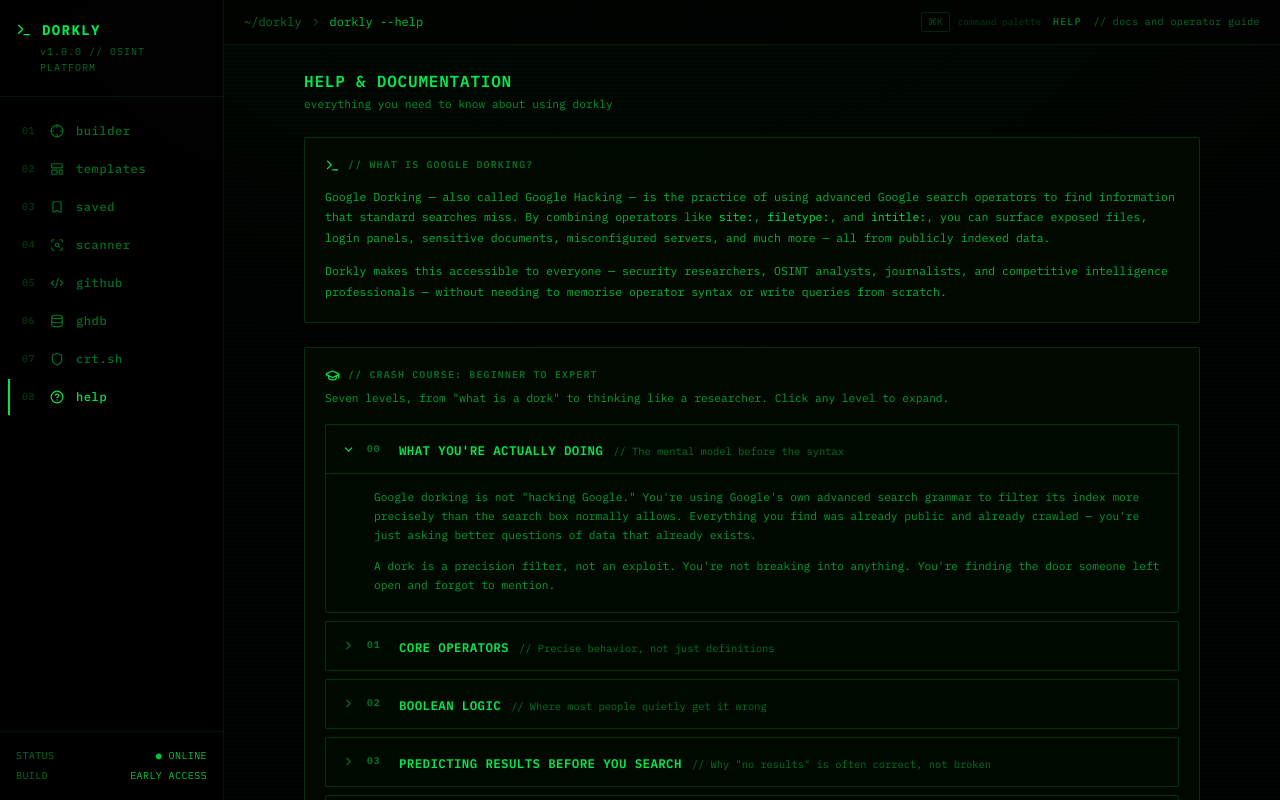
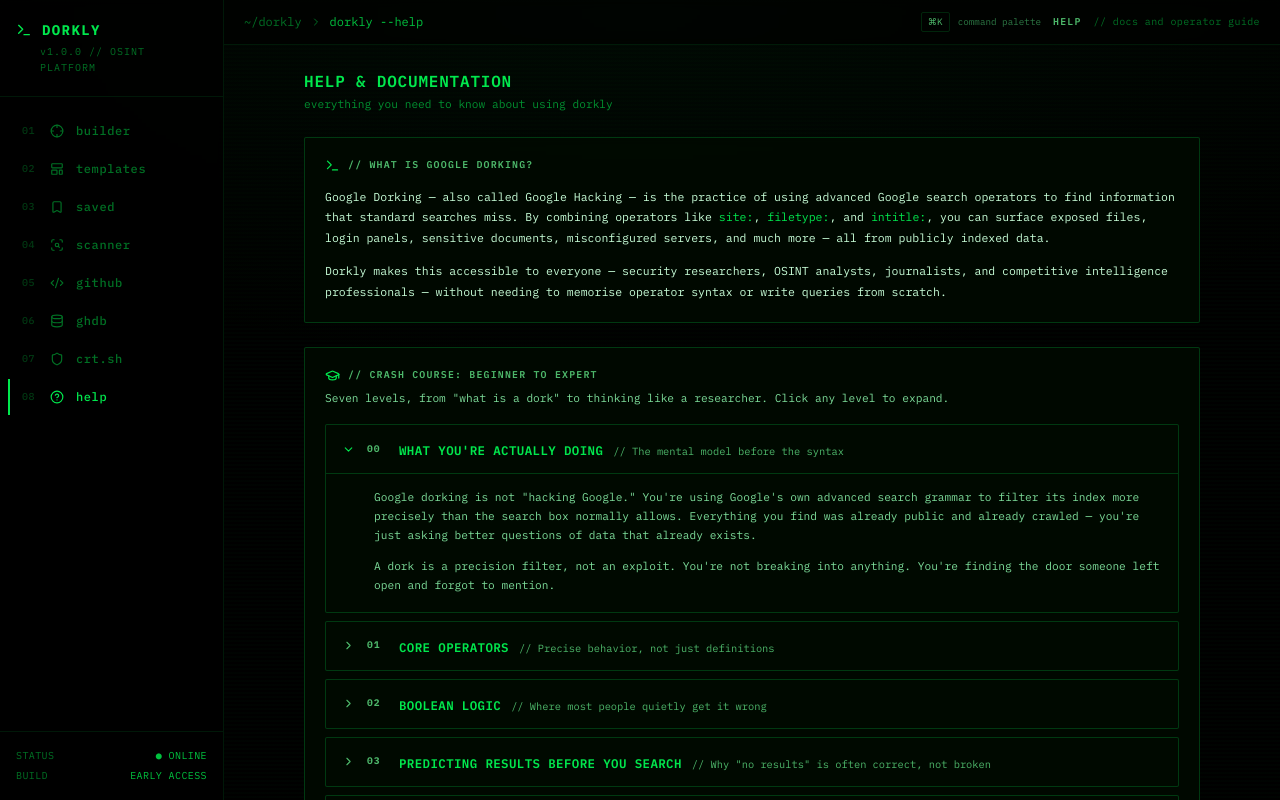
Before and after one commit to bishopaudu/Dorkly, a React (Vite) app in the folder apps/web/: page /help in a window 1280 px wide. Built offline with nearby package versions, Linux system fonts and the light colour scheme.

Commit message:
fixed color contrast

```diff
--- a/apps/web/src/components/layout/Topbar.tsx
+++ b/apps/web/src/components/layout/Topbar.tsx
@@ -23,8 +23,8 @@
       <span className="text-phosphor-500 text-xs font-mono mr-4">{page.cmd}</span>
       <div className="flex-1" />
       <div style={{ display: 'flex', alignItems: 'center', gap: '8px', marginRight: '12px' }}>
-        <kbd style={{ fontFamily: 'IBM Plex Mono, monospace', fontSize: '0.58rem', color: 'rgba(0,232,77,0.35)', border: '1px solid rgba(0,232,77,0.15)', borderRadius: '2px', padding: '2px 6px', background: 'transparent' }}>⌘K</kbd>
-        <span style={{ fontSize: '0.58rem', color: 'rgba(0,232,77,0.25)' }}>command palette</span>
+        <kbd style={{ fontFamily: 'IBM Plex Mono, monospace', fontSize: '0.58rem', color: 'var(--text-tertiary)', border: '1px solid rgba(0,232,77,0.15)', borderRadius: '2px', padding: '2px 6px', background: 'transparent' }}>⌘K</kbd>
+        <span style={{ fontSize: '0.58rem', color: 'var(--text-disabled)' }}>command palette</span>
       </div>
       <div className="flex items-center gap-3">
         <span className="section-label">{page.title}</span>
--- a/apps/web/src/components/ui/CommandPalette.tsx
+++ b/apps/web/src/components/ui/CommandPalette.tsx
@@ -28,7 +28,7 @@
     { id: 'templates', label: 'Go to Templates',  description: 'Browse curated dork library',           icon: LayoutTemplate, action: () => go('/templates'), keys: '02' },
     { id: 'saved',     label: 'Go to Saved',      description: 'Your local dork library',               icon: Bookmark,       action: () => go('/saved'),     keys: '03' },
     { id: 'scanner',   label: 'Go to Scanner',    description: 'Domain recon dork suite',               icon: ScanSearch,     action: () => go('/scanner'),   keys: '04' },
-    { id: 'github',    label: 'Go to GitHub',     description: 'GitHub code & secret recon',            icon: Code2,          action: () => go('/github'),    keys: '05' },
+    { id: 'github',    label: 'Go to GitHub',     description: 'GitHub code and secret recon',          icon: Code2,          action: () => go('/github'),    keys: '05' },
     { id: 'ghdb',      label: 'Go to GHDB',       description: 'Google Hacking Database browser',       icon: Database,       action: () => go('/ghdb'),      keys: '06' },
     { id: 'crtsh',     label: 'Go to crt.sh',     description: 'Certificate transparency recon',        icon: Shield,         action: () => go('/crtsh'),     keys: '07' },
     { id: 'help',      label: 'Go to Help',       description: 'Docs, operators, crash course',         icon: HelpCircle,     action: () => go('/help'),      keys: '08' },
@@ -64,58 +64,121 @@
   return (
     <div
       onClick={onClose}
-      style={{ position: 'fixed', inset: 0, background: 'rgba(0,0,0,0.85)', backdropFilter: 'blur(4px)', zIndex: 100, display: 'flex', alignItems: 'flex-start', justifyContent: 'center', paddingTop: '20vh' }}
+      style={{
+        position: 'fixed', inset: 0, zIndex: 100,
+        background: 'rgba(0,0,0,0.88)',
+        backdropFilter: 'blur(6px)',
+        display: 'flex', alignItems: 'flex-start',
+        justifyContent: 'center', paddingTop: '18vh',
+      }}
     >
       <div
         onClick={e => e.stopPropagation()}
-        style={{ width: '100%', maxWidth: '520px', margin: '0 16px', background: '#000', border: '1px solid var(--border-active)', borderRadius: '4px', boxShadow: '0 0 40px rgba(0,232,77,0.25)', animation: 'fadeUp 0.15s ease-out', overflow: 'hidden' }}
+        style={{
+          width: '100%', maxWidth: '540px', margin: '0 16px',
+          background: '#0a140a',
+          border: '1px solid rgba(0,232,77,0.5)',
+          borderRadius: '4px',
+          boxShadow: '0 0 60px rgba(0,232,77,0.2), 0 0 0 1px rgba(0,232,77,0.1)',
+          animation: 'fadeUp 0.15s ease-out',
+          overflow: 'hidden',
+        }}
       >
         {/* Search input */}
-        <div style={{ display: 'flex', alignItems: 'center', gap: '10px', padding: '12px 14px', borderBottom: '1px solid var(--border-default)' }}>
-          <Search size={14} style={{ color: 'var(--text-tertiary)', flexShrink: 0 }} />
+        <div style={{
+          display: 'flex', alignItems: 'center', gap: '12px',
+          padding: '14px 16px',
+          borderBottom: '1px solid rgba(0,232,77,0.15)',
+        }}>
+          <Search size={16} style={{ color: '#4db86a', flexShrink: 0 }} />
           <input
             ref={inputRef}
             value={query}
             onChange={e => setQuery(e.target.value)}
             onKeyDown={handleKey}
             placeholder="type a command or page name..."
-            style={{ flex: 1, background: 'transparent', border: 'none', outline: 'none', fontFamily: 'IBM Plex Mono, monospace', fontSize: '0.82rem', color: 'var(--text-primary)' }}
+            style={{
+              flex: 1, background: 'transparent', border: 'none', outline: 'none',
+              fontFamily: 'IBM Plex Mono, monospace',
+              fontSize: '0.85rem',
+              color: '#c8ffd8',
+            }}
           />
-          <button onClick={onClose} className="btn btn-ghost btn-sm" style={{ padding: '3px', flexShrink: 0 }}>
-            <X size={13} />
+          <button
+            onClick={onClose}
+            style={{
+              background: 'transparent', border: '1px solid rgba(0,232,77,0.2)',
+              borderRadius: '2px', cursor: 'pointer', padding: '3px 6px',
+              color: '#4db86a', display: 'flex', alignItems: 'center',
+              fontSize: '0.6rem', fontFamily: 'IBM Plex Mono, monospace',
+              gap: '3px',
+            }}
+          >
+            <X size={11} /> esc
           </button>
         </div>
 
         {/* Results */}
-        <div style={{ maxHeight: '340px', overflowY: 'auto' }}>
+        <div style={{ maxHeight: '360px', overflowY: 'auto' }}>
           {filtered.length === 0 ? (
-            <div style={{ padding: '24px', textAlign: 'center', fontSize: '0.7rem', color: 'var(--text-tertiary)' }}>
+            <div style={{
+              padding: '32px', textAlign: 'center',
+              fontSize: '0.75rem', color: '#4db86a',
+              fontFamily: 'IBM Plex Mono, monospace',
+            }}>
               no commands match "{query}"
             </div>
           ) : (
             filtered.map((cmd, i) => {
               const Icon = cmd.icon
+              const isSelected = i === selected
               return (
                 <button
                   key={cmd.id}
                   onClick={cmd.action}
+                  onMouseEnter={() => setSelected(i)}
                   style={{
-                    width: '100%', display: 'flex', alignItems: 'center', gap: '10px',
-                    padding: '10px 14px', background: i === selected ? 'rgba(0,232,77,0.08)' : 'transparent',
-                    border: 'none', borderLeft: i === selected ? '2px solid #00e84d' : '2px solid transparent',
-                    cursor: 'pointer', textAlign: 'left', transition: 'background 0.1s',
+                    width: '100%',
+                    display: 'flex', alignItems: 'center', gap: '12px',
+                    padding: '11px 16px',
+                    background: isSelected ? 'rgba(0,232,77,0.1)' : 'transparent',
+                    border: 'none',
+                    borderLeft: isSelected ? '2px solid #00e84d' : '2px solid transparent',
+                    cursor: 'pointer', textAlign: 'left',
+                    transition: 'background 0.08s',
                   }}
-                  onMouseEnter={() => setSelected(i)}
                 >
-                  <div style={{ width: '28px', height: '28px', border: `1px solid ${i === selected ? 'var(--border-active)' : 'var(--border-default)'}`, display: 'flex', alignItems: 'center', justifyContent: 'center', flexShrink: 0, borderRadius: '2px' }}>
-                    <Icon size={13} style={{ color: i === selected ? '#00e84d' : 'var(--text-tertiary)' }} />
+                  <div style={{
+                    width: '32px', height: '32px', flexShrink: 0,
+                    border: `1px solid ${isSelected ? 'rgba(0,232,77,0.5)' : 'rgba(0,232,77,0.2)'}`,
+                    background: isSelected ? 'rgba(0,232,77,0.12)' : 'rgba(0,232,77,0.04)',
+                    borderRadius: '2px',
+                    display: 'flex', alignItems: 'center', justifyContent: 'center',
+                  }}>
+                    <Icon size={14} style={{ color: isSelected ? '#00e84d' : '#4db86a' }} />
                   </div>
                   <div style={{ flex: 1 }}>
-                    <p style={{ fontSize: '0.75rem', fontWeight: 600, color: i === selected ? '#00e84d' : 'var(--text-secondary)', marginBottom: '1px' }}>{cmd.label}</p>
-                    <p style={{ fontSize: '0.62rem', color: 'var(--text-tertiary)' }}>{cmd.description}</p>
+                    <p style={{
+                      fontSize: '0.8rem', fontWeight: 600, margin: 0,
+                      color: isSelected ? '#c8ffd8' : '#7dde9a',
+                      fontFamily: 'IBM Plex Mono, monospace',
+                    }}>
+                      {cmd.label}
+                    </p>
+                    <p style={{
+                      fontSize: '0.68rem', margin: '2px 0 0',
+                      color: isSelected ? '#4db86a' : '#2d7a45',
+                      fontFamily: 'IBM Plex Mono, monospace',
+                    }}>
+                      {cmd.description}
+                    </p>
                   </div>
                   {cmd.keys && (
-                    <span style={{ fontSize: '0.6rem', color: 'var(--text-disabled)', letterSpacing: '0.06em' }}>
+                    <span style={{
+                      fontSize: '0.6rem', color: '#2d7a45',
+                      fontFamily: 'IBM Plex Mono, monospace',
+                      letterSpacing: '0.06em',
+                    }}>
                       {cmd.keys}
                     </span>
                   )}
@@ -126,11 +189,28 @@
         </div>
 
         {/* Footer */}
-        <div style={{ display: 'flex', gap: '16px', padding: '8px 14px', borderTop: '1px solid var(--border-default)', background: 'rgba(0,232,77,0.02)' }}>
+        <div style={{
+          display: 'flex', gap: '16px', padding: '9px 16px',
+          borderTop: '1px solid rgba(0,232,77,0.12)',
+          background: 'rgba(0,232,77,0.03)',
+          flexWrap: 'wrap',
+        }}>
           {[['↑↓', 'navigate'], ['↵', 'select'], ['esc', 'close'], ['/', 'focus search']].map(([key, label]) => (
-            <div key={key} style={{ display: 'flex', alignItems: 'center', gap: '4px' }}>
-              <kbd style={{ fontFamily: 'IBM Plex Mono, monospace', fontSize: '0.58rem', color: 'var(--text-tertiary)', border: '1px solid var(--border-default)', borderRadius: '2px', padding: '1px 5px', background: 'rgba(0,232,77,0.04)' }}>{key}</kbd>
-              <span style={{ fontSize: '0.58rem', color: 'var(--text-disabled)' }}>{label}</span>
+            <div key={key} style={{ display: 'flex', alignItems: 'center', gap: '5px' }}>
+              <kbd style={{
+                fontFamily: 'IBM Plex Mono, monospace',
+                fontSize: '0.62rem',
+                color: '#7dde9a',
+                border: '1px solid rgba(0,232,77,0.25)',
+                borderRadius: '2px',
+                padding: '1px 6px',
+                background: 'rgba(0,232,77,0.06)',
+              }}>
+                {key}
+              </kbd>
+              <span style={{ fontSize: '0.62rem', color: '#4db86a', fontFamily: 'IBM Plex Mono, monospace' }}>
+                {label}
+              </span>
             </div>
           ))}
         </div>
--- a/apps/web/src/components/ui/ExportMenu.tsx
+++ b/apps/web/src/components/ui/ExportMenu.tsx
@@ -74,7 +74,7 @@
                 padding: '9px 12px',
                 background: 'transparent',
                 border: 'none',
-                color: 'rgba(0,232,77,0.85)',
+                color: 'var(--text-primary)',
                 fontSize: '0.7rem',
                 fontFamily: 'IBM Plex Mono, monospace',
                 cursor: busy ? 'wait' : 'pointer',
--- a/apps/web/src/index.css
+++ b/apps/web/src/index.css
@@ -5,13 +5,13 @@
 @tailwind utilities;
 
 :root {
-  --text-primary:   rgba(0,232,77,0.92);
-  --text-secondary: rgba(0,232,77,0.68);
-  --text-tertiary:  rgba(0,232,77,0.48);
-  --text-disabled:  rgba(0,232,77,0.30);
-  --border-default: rgba(0,232,77,0.18);
-  --border-hover:   rgba(0,232,77,0.40);
-  --border-active:  rgba(0,232,77,0.55);
+  --text-primary:   #c8ffd8;
+  --text-secondary: #7dde9a;
+  --text-tertiary:  #4db86a;
+  --text-disabled:  #2d7a45;
+  --border-default: rgba(0,232,77,0.22);
+  --border-hover:   rgba(0,232,77,0.45);
+  --border-active:  rgba(0,232,77,0.65);
 }
 
 @layer base {
--- a/apps/web/src/pages/HelpPage.tsx
+++ b/apps/web/src/pages/HelpPage.tsx
@@ -135,7 +135,7 @@
                 }}>
                   {String(i + 1).padStart(2, '0')}
                 </span>
-                <p style={{ fontSize: '0.68rem', color: 'rgba(0,232,77,0.78)', lineHeight: 1.6 }}>{step}</p>
+                <p style={{ fontSize: '0.68rem', color: 'var(--text-primary)', lineHeight: 1.6 }}>{step}</p>
               </div>
             ))}
           </div>
@@ -147,7 +147,7 @@
             {section.tips.map((tip, i) => (
               <div key={i} style={{ display: 'flex', gap: '8px', alignItems: 'flex-start' }}>
                 <ChevronRight size={11} style={{ color: '#00e84d', flexShrink: 0, marginTop: '3px' }} />
-                <p style={{ fontSize: '0.68rem', color: 'rgba(0,232,77,0.72)', lineHeight: 1.6 }}>{tip}</p>
+                <p style={{ fontSize: '0.68rem', color: 'var(--text-primary)', lineHeight: 1.6 }}>{tip}</p>
               </div>
             ))}
           </div>
@@ -176,7 +176,7 @@
           <Terminal size={15} style={{ color: '#00e84d' }} />
           <p className="section-label">// WHAT IS GOOGLE DORKING?</p>
         </div>
-        <p style={{ fontSize: '0.72rem', color: 'rgba(0,232,77,0.78)', lineHeight: 1.8, marginBottom: '12px' }}>
+        <p style={{ fontSize: '0.72rem', color: 'var(--text-primary)', lineHeight: 1.8, marginBottom: '12px' }}>
           Google Dorking — also called Google Hacking — is the practice of using advanced Google search operators
           to find information that standard searches miss. By combining operators like <code style={{ color: '#00e84d', fontFamily: 'IBM Plex Mono, monospace' }}>site:</code>,{' '}
           <code style={{ color: '#00e84d', fontFamily: 'IBM Plex Mono, monospace' }}>filetype:</code>, and{' '}
@@ -184,7 +184,7 @@
           exposed files, login panels, sensitive documents, misconfigured servers, and much more — all from publicly
           indexed data.
         </p>
-        <p style={{ fontSize: '0.72rem', color: 'rgba(0,232,77,0.78)', lineHeight: 1.8 }}>
+        <p style={{ fontSize: '0.72rem', color: 'var(--text-primary)', lineHeight: 1.8 }}>
           Dorkly makes this accessible to everyone — security researchers, OSINT analysts, journalists, and
           competitive intelligence professionals — without needing to memorise operator syntax or write queries
           from scratch.
@@ -213,10 +213,10 @@
               <code style={{ fontSize: '0.72rem', fontWeight: 700, color: '#00e84d', fontFamily: 'IBM Plex Mono, monospace' }}>
                 {op}
               </code>
-              <code style={{ fontSize: '0.65rem', color: 'rgba(0,232,77,0.68)', fontFamily: 'IBM Plex Mono, monospace' }}>
+              <code style={{ fontSize: '0.65rem', color: 'var(--text-secondary)', fontFamily: 'IBM Plex Mono, monospace' }}>
                 {example}
               </code>
-              <p style={{ fontSize: '0.68rem', color: 'rgba(0,232,77,0.5)', lineHeight: 1.5 }}>
+              <p style={{ fontSize: '0.68rem', color: 'var(--text-secondary)', lineHeight: 1.5 }}>
                 {desc}
               </p>
             </div>
@@ -238,7 +238,7 @@
               <p style={{ fontSize: '0.65rem', fontWeight: 700, color: cat.color, letterSpacing: '0.1em', marginBottom: '4px' }}>
                 {cat.label}
               </p>
-              <p style={{ fontSize: '0.68rem', color: 'rgba(0,232,77,0.68)', lineHeight: 1.5 }}>
+              <p style={{ fontSize: '0.68rem', color: 'var(--text-secondary)', lineHeight: 1.5 }}>
                 {cat.desc}
               </p>
             </div>
@@ -289,7 +289,7 @@
             <p style={{ fontSize: '0.7rem', fontWeight: 700, color: '#00e84d', letterSpacing: '0.08em', marginBottom: '6px' }}>
               ETHICAL USE
             </p>
-            <p style={{ fontSize: '0.68rem', color: 'rgba(0,232,77,0.5)', lineHeight: 1.7 }}>
+            <p style={{ fontSize: '0.68rem', color: 'var(--text-secondary)', lineHeight: 1.7 }}>
               The information surfaced by Google dorks is publicly available and already indexed.
               The power of dorking comes with responsibility — use it to find vulnerabilities so they can be fixed,
               to uncover public records for legitimate research, or to understand your own attack surface.
--- a/apps/web/src/pages/TemplatesPage.tsx
+++ b/apps/web/src/pages/TemplatesPage.tsx
@@ -82,7 +82,7 @@
       <div style={{ position: 'relative' }}>
         <Search size={14} style={{
           position: 'absolute', left: '12px', top: '50%',
-          transform: 'translateY(-50%)', color: 'rgba(0,232,77,0.72)',
+          transform: 'translateY(-50%)', color: 'var(--text-primary)',
           pointerEvents: 'none',
         }} />
         <input
@@ -202,7 +202,7 @@
             <p style={{ fontSize: '0.8rem', fontWeight: 600, color: '#00e84d', marginBottom: '6px' }}>
               {selected.title}
             </p>
-            <p style={{ fontSize: '0.7rem', color: 'rgba(0,232,77,0.5)', lineHeight: 1.6, marginBottom: '16px' }}>
+            <p style={{ fontSize: '0.7rem', color: 'var(--text-secondary)', lineHeight: 1.6, marginBottom: '16px' }}>
               {selected.description}
             </p>
 
@@ -219,7 +219,7 @@
               wordBreak: 'break-all',
               lineHeight: 1.6,
             }}>
-              <span style={{ color: 'rgba(0,232,77,0.72)' }}>$ </span>{selected.query}
+              <span style={{ color: 'var(--text-primary)' }}>$ </span>{selected.query}
             </div>
 
             <div style={{ display: 'flex', gap: '6px', flexWrap: 'wrap', marginBottom: '16px' }}>
```
Also changed, not shown: apps/web/src/pages/GhdbPage.tsx (+4 -4 lines), apps/web/src/pages/GithubPage.tsx (+4 -4 lines), apps/web/src/pages/ScannerPage.tsx (+4 -4 lines).
